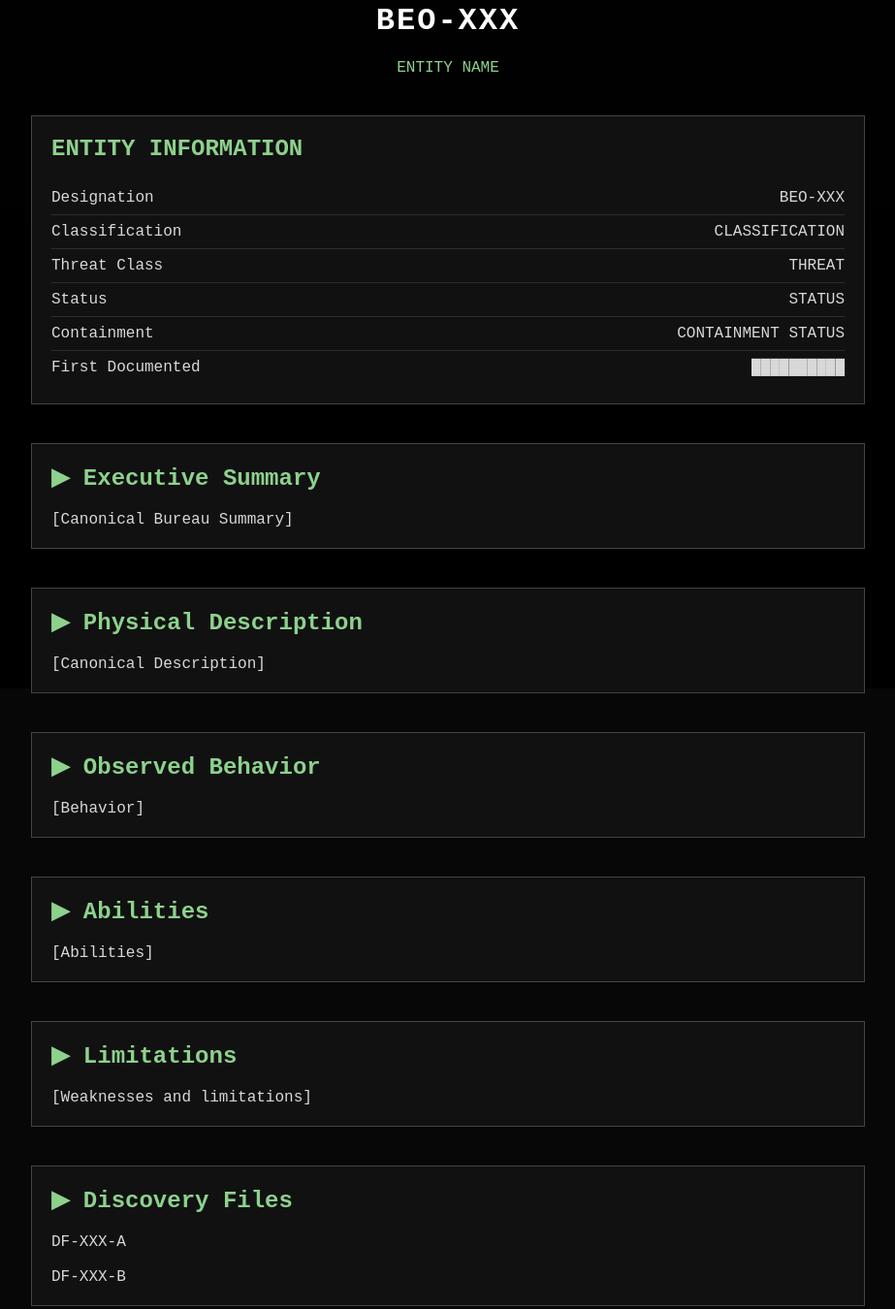
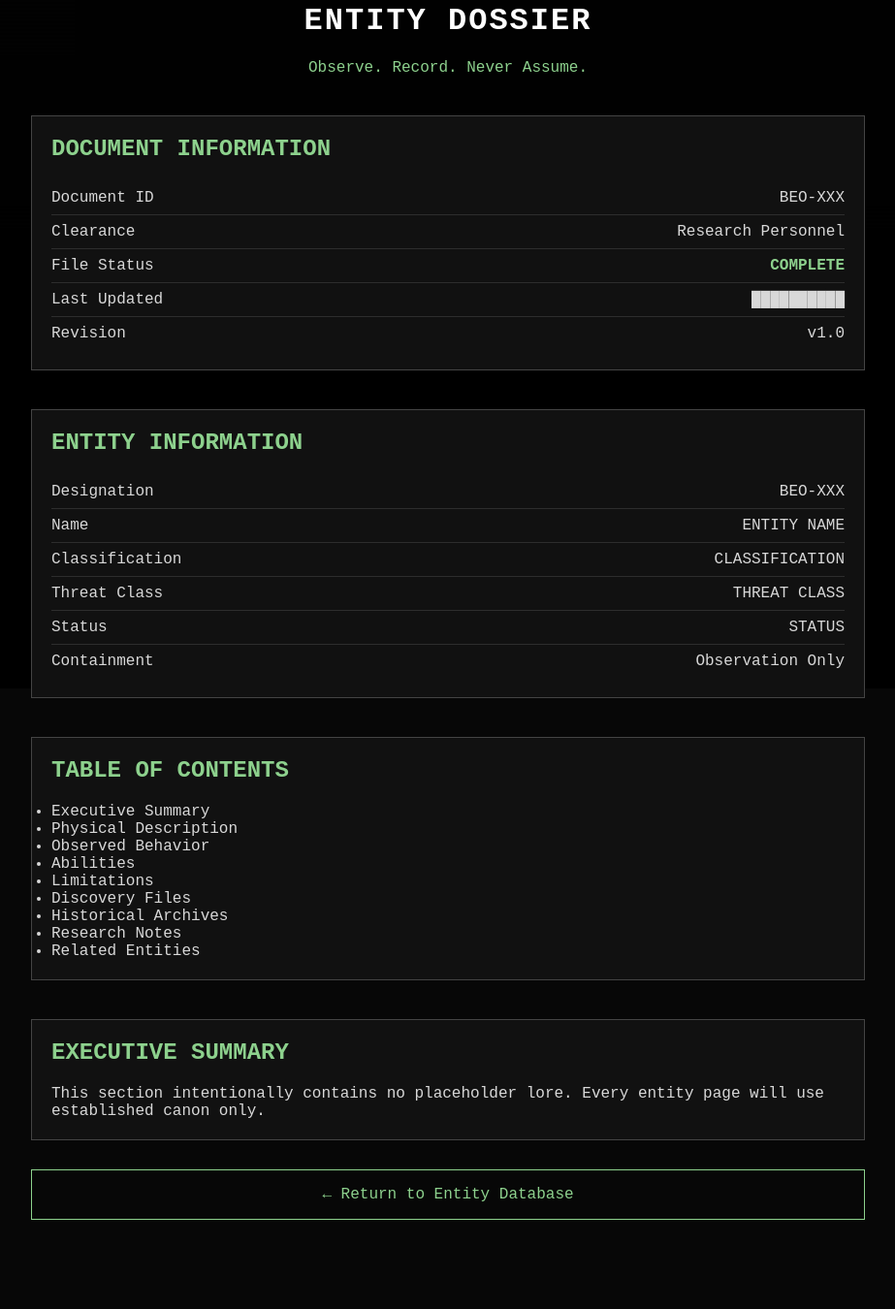
Before and after one commit to Internet-Archive-spec/The-Entity-Archive, a plain HTML site: page templates/entity-template.html in a window 1280 px wide. Shown: the part 90-1440 px from the top of the page at 97% size, without its empty margins (178-1101 px from the left). After the commit the page ends 1408 px from the top, so only its background shows below. Drawn offline with Linux system fonts and the light colour scheme.

Commit message:
Update entity-template.html

```diff
--- a/templates/entity-template.html
+++ b/templates/entity-template.html
@@ -20,16 +20,51 @@
 <header>
 
 <div class="classified">
-ENTITY DOSSIER
+
+BUREAU OF ENTITY OBSERVATION
+
 </div>
 
-<h1>BEO-XXX</h1>
+<h1>ENTITY DOSSIER</h1>
 
 <p class="subtitle">
-ENTITY NAME
+
+Observe. Record. Never Assume.
+
 </p>
 
 </header>
+
+<section class="status-box">
+
+<h2>DOCUMENT INFORMATION</h2>
+
+<div class="status-row">
+<span>Document ID</span>
+<span>BEO-XXX</span>
+</div>
+
+<div class="status-row">
+<span>Clearance</span>
+<span>Research Personnel</span>
+</div>
+
+<div class="status-row">
+<span>File Status</span>
+<span class="online">COMPLETE</span>
+</div>
+
+<div class="status-row">
+<span>Last Updated</span>
+<span>██████████</span>
+</div>
+
+<div class="status-row">
+<span>Revision</span>
+<span>v1.0</span>
+</div>
+
+</section>
 
 <section class="status-box">
 
@@ -41,13 +76,18 @@ ENTITY NAME
 </div>
 
 <div class="status-row">
+<span>Name</span>
+<span>ENTITY NAME</span>
+</div>
+
+<div class="status-row">
 <span>Classification</span>
 <span>CLASSIFICATION</span>
 </div>
 
 <div class="status-row">
 <span>Threat Class</span>
-<span>THREAT</span>
+<span>THREAT CLASS</span>
 </div>
 
 <div class="status-row">
@@ -57,119 +97,54 @@ ENTITY NAME
 
 <div class="status-row">
 <span>Containment</span>
-<span>CONTAINMENT STATUS</span>
-</div>
-
-<div class="status-row">
-<span>First Documented</span>
-<span>██████████</span>
+<span>Observation Only</span>
 </div>
 
 </section>
 
 <section class="status-box">
 
-<h2>▶ Executive Summary</h2>
+<h2>TABLE OF CONTENTS</h2>
 
-<p>
-[Canonical Bureau Summary]
-</p>
+<ul>
+
+<li>Executive Summary</li>
+
+<li>Physical Description</li>
+
+<li>Observed Behavior</li>
+
+<li>Abilities</li>
+
+<li>Limitations</li>
+
+<li>Discovery Files</li>
+
+<li>Historical Archives</li>
+
+<li>Research Notes</li>
+
+<li>Related Entities</li>
+
+</ul>
 
 </section>
 
 <section class="status-box">
 
-<h2>▶ Physical Description</h2>
-
-<p>
-[Canonical Description]
-</p>
-
-</section>
-
-<section class="status-box">
-
-<h2>▶ Observed Behavior</h2>
-
-<p>
-[Behavior]
-</p>
-
-</section>
-
-<section class="status-box">
-
-<h2>▶ Abilities</h2>
-
-<p>
-[Abilities]
-</p>
-
-</section>
-
-<section class="status-box">
-
-<h2>▶ Limitations</h2>
-
-<p>
-[Weaknesses and limitations]
-</p>
-
-</section>
-
-<section class="status-box">
-
-<h2>▶ Discovery Files</h2>
+<h2>EXECUTIVE SUMMARY</h2>
 
 <p>
 
-DF-XXX-A
+This section intentionally contains no placeholder lore.
 
-<br><br>
-
-DF-XXX-B
+Every entity page will use established canon only.
 
 </p>
 
 </section>
 
-<section class="status-box">
-
-<h2>▶ Historical Archives</h2>
-
-<p>
-
-HA-XXX
-
-</p>
-
-</section>
-
-<section class="status-box">
-
-<h2>▶ Research Notes</h2>
-
-<p>
-
-[Research Notes]
-
-</p>
-
-</section>
-
-<section class="status-box">
-
-<h2>▶ Related Entities</h2>
-
-<p>
-
-BEO-XXX
-
-</p>
-
-</section>
-
-<p style="text-align:center; margin-top:30px;">
+<p style="text-align:center;margin-top:30px;">
 
 <a class="enter-button" href="../entities.html">
 
@@ -182,4 +157,5 @@ BEO-XXX
 </div>
 
 </body>
+
 </html>
```
